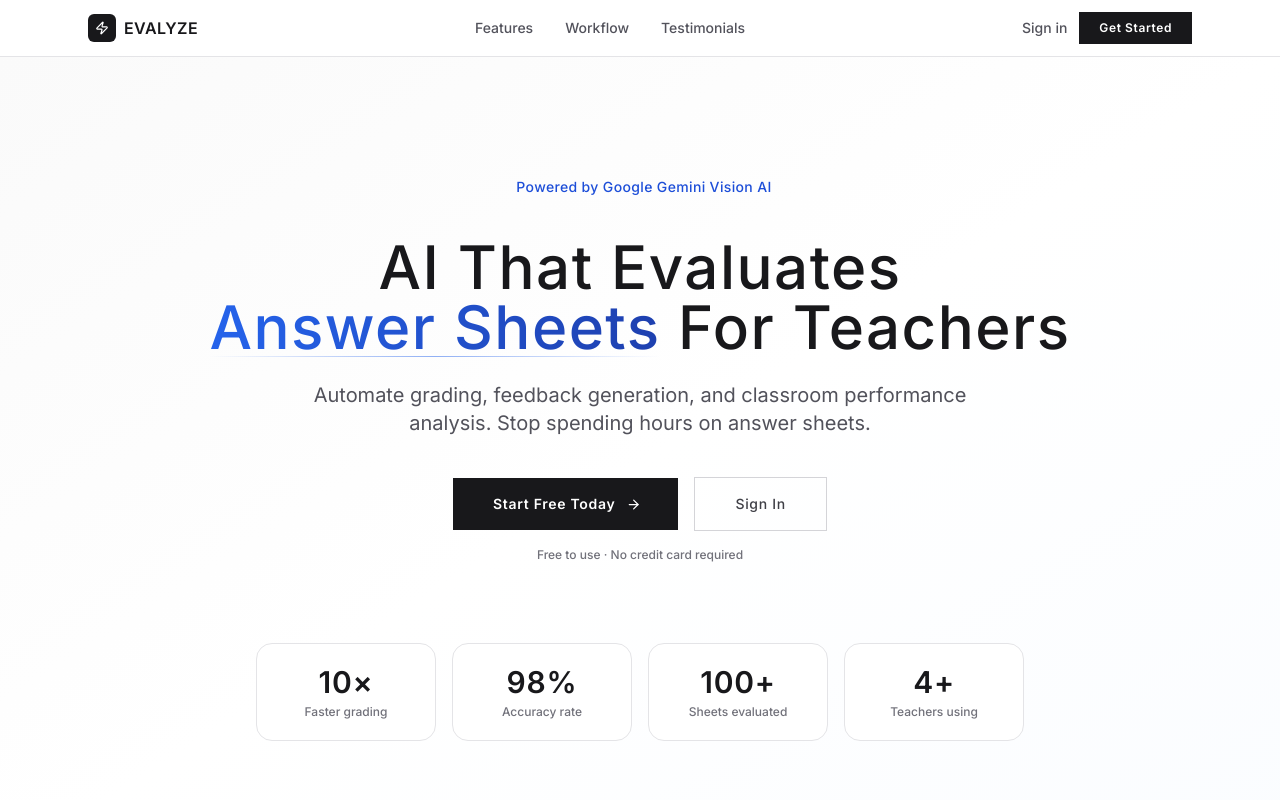
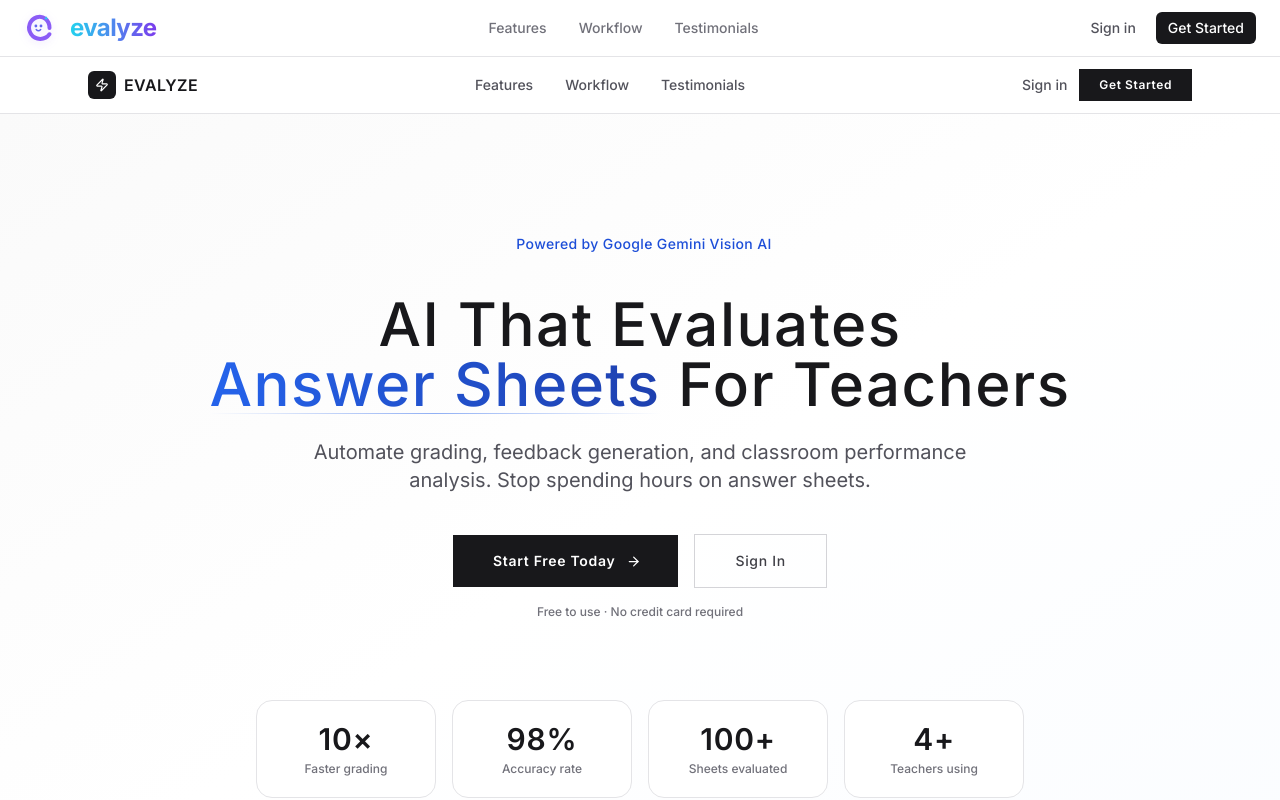
Before and after one commit to NOBA235/evalyze, a React (Vite) app in the folder client/: page / in a window 1280 px wide. Shown: the top 800 px of the page. Built offline with nearby package versions, Linux system fonts and the light colour scheme.

Commit message:
refractored app.js and navbar.js

```diff
--- a/client/src/App.jsx
+++ b/client/src/App.jsx
@@ -1,6 +1,7 @@
 import React from 'react';
 import { BrowserRouter, Routes, Route, Navigate } from 'react-router-dom';
 import { AuthProvider, useAuth } from './context/AuthContext.jsx';
+import Navbar from './components/Navbar.jsx'; // 1. Imported your unified Navbar
 import Landing from './pages/Landing.jsx';
 import Login from './pages/Login.jsx';
 import Register from './pages/Register.jsx';
@@ -39,6 +40,7 @@ export default function App() {
   return (
     <AuthProvider>
       <BrowserRouter>
+        <Navbar />
         <AppRoutes />
       </BrowserRouter>
     </AuthProvider>
--- a/client/src/components/Logo.jsx
+++ b/client/src/components/Logo.jsx
@@ -2,21 +2,16 @@ import React from 'react';
 
 const Logo = () => {
   return (
-    <div className="flex items-center gap-2 sm:gap-3">
-      {/* SVG ICON - Scales from 30px on mobile to 36px on desktop */}
+    <div className="flex items-center gap-2 sm:gap-3 select-none">
+
+      {/* SVG ICON - Force-sized with inline style to prevent Tailwind 0px collapse */}
       <svg
-        className="w-[30px] h-[30px] sm:w-[36px] sm:h-[36px] shrink-0 drop-shadow-[0_4px_6px_rgba(139,92,246,0.12)]"
+        style={{ width: '34px', height: '34px', display: 'block' }}
+        className="shrink-0 drop-shadow-[0_2px_4px_rgba(139,92,246,0.15)]"
         viewBox="0 0 120 120"
         fill="none"
         xmlns="http://www.w3.org/2000/svg"
       >
-        <defs>
-          <linearGradient id="grad" x1="0%" y1="0%" x2="100%" y2="100%">
-            <stop offset="0%" stopColor="#22d3ee" />
-            <stop offset="100%" stopColor="#8b5cf6" />
-          </linearGradient>
-        </defs>
-
         {/* Main e shape */}
         <path
           d="
@@ -25,32 +20,35 @@ const Logo = () => {
           C 20 30, 10 60, 25 82
           C 40 104, 75 104, 90 82
           "
-          stroke="url(#grad)"
+          stroke="#8b5cf6"
           strokeWidth="14"
           strokeLinecap="round"
         />
 
         {/* Eyes */}
-        <circle cx="42" cy="53" r="4.5" fill="#6366f1" />
-        <circle cx="60" cy="53" r="4.5" fill="#6366f1" />
+        <circle cx="42" cy="53" r="5" fill="#6366f1" />
+        <circle cx="60" cy="53" r="5" fill="#6366f1" />
 
         {/* Smile */}
         <path
           d="M 43 65 Q 51 74 59 65"
           stroke="#6366f1"
-          strokeWidth="4.5"
+          strokeWidth="5"
           strokeLinecap="round"
         />
 
         {/* Spark */}
         <path
           d="M 78 18 Q 78 26 86 26 Q 78 26 78 34 Q 78 26 70 26 Q 78 26 78 18 Z"
-          fill="#8b5cf6"
+          fill="#22d3ee"
         />
       </svg>
 
-      {/* TEXT - Scales from text-xl on mobile to text-2xl on desktop */}
-      <span className="text-xl sm:text-2xl font-extrabold tracking-tight bg-gradient-to-r from-cyan-400 to-violet-600 bg-clip-text text-transparent lowercase select-none">
+      {/* TEXT BRAND */}
+      <span
+        style={{ WebkitBackgroundClip: 'text', WebkitTextFillColor: 'transparent' }}
+        className="text-xl sm:text-2xl font-black tracking-tight bg-gradient-to-r from-cyan-400 to-violet-600 lowercase"
+      >
         evalyze
       </span>
     </div>
--- a/client/src/components/Navbar.jsx
+++ b/client/src/components/Navbar.jsx
@@ -1,15 +1,25 @@
 import React, { useState } from 'react';
 import { Link, useNavigate } from 'react-router-dom';
 import { motion } from 'framer-motion';
-import { Zap, LogOut, ChevronLeft, Menu, X } from 'lucide-react';
+import { LogOut, ChevronLeft, Menu, X } from 'lucide-react';
 import { useAuth } from '../context/AuthContext.jsx';
+import Logo from './Logo';
 
 export default function Navbar({ backTo, backLabel }) {
   const { user, logout } = useAuth();
   const navigate = useNavigate();
   const [mobileOpen, setMobileOpen] = useState(false);
 
-  const handleLogout = () => { logout(); navigate('/'); };
+  const handleLogout = () => {
+    logout();
+    navigate('/');
+    setMobileOpen(false);
+  };
+
+  // Determine where the logo redirects based on login status
+  const logoTargetUrl = user
+    ? (user.role === 'teacher' ? '/teacher' : '/student')
+    : '/';
 
   return (
     <motion.nav
@@ -19,9 +29,10 @@ export default function Navbar({ backTo, backLabel }) {
       className="sticky top-0 z-50 bg-white border-b border-zinc-200"
     >
       <div className="max-w-7xl mx-auto px-4 sm:px-6 h-14 flex items-center justify-between gap-4">
-        {/* Left */}
+
+        {/* LEFT SECTION: Back navigation & Logo */}
         <div className="flex items-center gap-4 min-w-0">
-          {backTo && (
+          {user && backTo && (
             <Link
               to={backTo}
               className="hidden sm:flex items-center gap-1 text-zinc-500 hover:text-zinc-900 transition-colors text-sm font-medium shrink-0"
@@ -29,19 +40,26 @@ export default function Navbar({ backTo, backLabel }) {
               <ChevronLeft size={15} />{backLabel || 'Back'}
             </Link>
           )}
-          <Link
-            to={user?.role === 'teacher' ? '/teacher' : '/student'}
-            className="flex items-center gap-2 shrink-0"
-          >
-            <div className="w-7 h-7 rounded-md bg-zinc-900 flex items-center justify-center">
-              <Zap size={14} className="text-white" />
-            </div>
-            <span className="font-semibold text-base tracking-wide text-zinc-900">EVALYZE</span>
+
+          <Link to={logoTargetUrl} className="flex items-center shrink-0">
+            <Logo />
           </Link>
         </div>
 
-        {/* Right — desktop */}
+        {/* MIDDLE SECTION: Guest Landing Links (Only shows when logged out) */}
+        {!user && (
+          <div className="hidden md:flex items-center gap-8 text-sm font-medium text-zinc-500">
+            <a href="#features" className="hover:text-zinc-900 transition-colors">Features</a>
+            <a href="#workflow" className="hover:text-zinc-900 transition-colors">Workflow</a>
+            <a href="#testimonials" className="hover:text-zinc-900 transition-colors">Testimonials</a>
+          </div>
+        )}
+
+        {/* RIGHT SECTION: Desktop Auth States */}
         <div className="hidden sm:flex items-center gap-5">
+          {user ? (
+            /* Logged In UI */
+            <>
               <div className="flex items-center gap-2">
                 <div className="w-7 h-7 rounded-full bg-zinc-100 border border-zinc-200 flex items-center justify-center text-xs font-semibold text-zinc-700">
                   {user?.name?.[0]?.toUpperCase()}
@@ -57,32 +75,66 @@ export default function Navbar({ backTo, backLabel }) {
               >
                 <LogOut size={14} />Sign out
               </button>
+            </>
+          ) : (
+           <>
+              <Link to="/login" className="text-sm font-medium text-zinc-600 hover:text-zinc-900 transition-colors">
+                Sign in
+              </Link>
+              <Link to="/register" className="bg-zinc-900 hover:bg-zinc-800 text-white text-sm font-medium px-3 py-1.5 rounded-md transition-colors">
+                Get Started
+              </Link>
+            </>
+          )}
         </div>
 
-        {/* Mobile hamburger */}
-        <button className="sm:hidden p-1" onClick={() => setMobileOpen(o => !o)}>
+        {/* Mobile Hamburger Trigger */}
+        <button
+          className="sm:hidden p-1 focus:outline-none"
+          onClick={() => setMobileOpen(o => !o)}
+        >
           {mobileOpen ? <X size={20} className="text-zinc-700" /> : <Menu size={20} className="text-zinc-700" />}
         </button>
       </div>
 
-      {/* Mobile drawer */}
+      {/* MOBILE DRAWER */}
       {mobileOpen && (
-        <div className="sm:hidden border-t border-zinc-100 bg-white px-4 py-4 space-y-3">
+        <div className="sm:hidden border-t border-zinc-100 bg-white px-4 py-4 space-y-4">
+          {user ? (
+            /* Mobile Logged In UI */
+            <div className="space-y-3">
               {backTo && (
                 <Link to={backTo} className="flex items-center gap-1 text-zinc-500 text-sm font-medium" onClick={() => setMobileOpen(false)}>
                   <ChevronLeft size={15} />{backLabel || 'Back'}
                 </Link>
               )}
-          <div className="flex items-center gap-2">
+              <div className="flex items-center gap-2 pt-2">
                 <div className="w-7 h-7 rounded-full bg-zinc-100 border border-zinc-200 flex items-center justify-center text-xs font-semibold text-zinc-700">
                   {user?.name?.[0]?.toUpperCase()}
                 </div>
                 <span className="text-sm font-medium text-zinc-700">{user?.name}</span>
                 <span className="px-2 py-0.5 rounded-full text-xs font-semibold bg-blue-50 text-blue-700 border border-blue-100 capitalize">{user?.role}</span>
               </div>
-          <button onClick={handleLogout} className="flex items-center gap-2 text-zinc-500 text-sm font-medium">
+              <button onClick={handleLogout} className="flex items-center gap-2 text-zinc-500 text-sm font-medium pt-2 w-full text-left">
                 <LogOut size={14} />Sign out
               </button>
+            </div>
+          ) : (
+            /* Mobile Guest UI */
+            <div className="flex flex-col gap-3 font-medium text-sm text-zinc-600">
+              <a href="#features" onClick={() => setMobileOpen(false)} className="py-1">Features</a>
+              <a href="#workflow" onClick={() => setMobileOpen(false)} className="py-1">Workflow</a>
+              <a href="#testimonials" onClick={() => setMobileOpen(false)} className="py-1">Testimonials</a>
+              <div className="border-t border-zinc-100 pt-3 flex flex-col gap-2.5">
+                <Link to="/login" onClick={() => setMobileOpen(false)} className="text-center py-2 rounded-md hover:bg-zinc-50">
+                  Sign in
+                </Link>
+                <Link to="/register" onClick={() => setMobileOpen(false)} className="bg-zinc-900 text-white text-center py-2 rounded-md font-medium">
+                  Get Started
+                </Link>
+              </div>
+            </div>
+          )}
         </div>
       )}
     </motion.nav>
```
Lines whose indentation alone changed are shown as unchanged.
